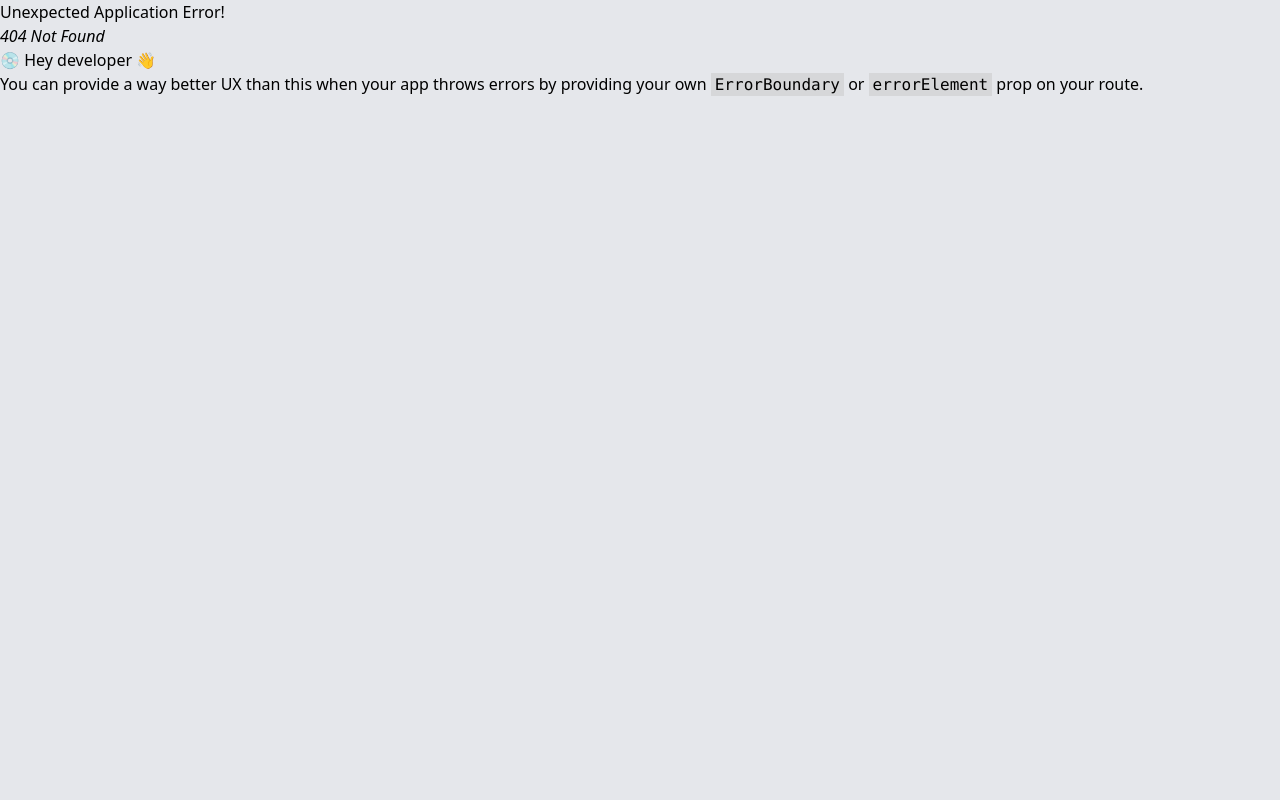
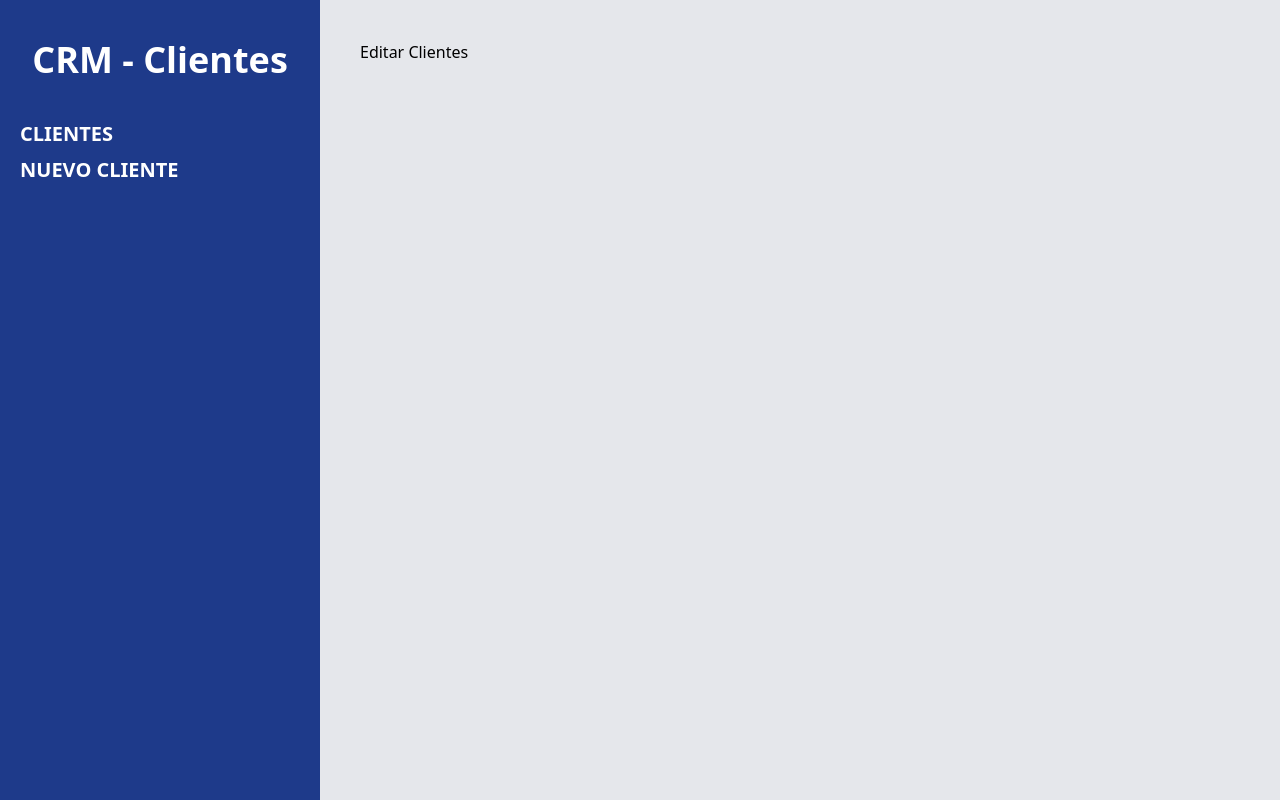
Before and after one commit to Jair-vet/CRM-Clientes-react, a React (Vite) app: page /clientes/1/editar in a window 1280 px wide. Before the commit this address had no page. Built offline with nearby package versions, Linux system fonts and the light colour scheme; data requests are answered from the project's data file.

Commit message:
Obtenermos el Cliente

```diff
--- a/src/components/Cliente.jsx
+++ b/src/components/Cliente.jsx
@@ -1,6 +1,8 @@
+import { Navigate, useNavigate } from "react-router-dom"
 
 export const Cliente = ({cliente}) => {
 
+    const navigate = useNavigate()
     const { nombre, empresa, email, telefono, id } = cliente
 
   return (
@@ -20,6 +22,7 @@ export const Cliente = ({cliente}) => {
             <button
                 type="button"
                 className="bg-blue-700 text-white p-2 rounded-md w-full hover:bg-blue-600 font-bold text-xs uppercase"
+                onClick={ () => navigate(`/clientes/${id}/editar`) }
             >
                 Editar
             </button>
--- a/src/data/clientes.js
+++ b/src/data/clientes.js
@@ -2,6 +2,15 @@
 export const obtenerCliente = async () => {
 
     const respuesta = await fetch(import.meta.env.VITE_API_URL)
+    const resultado = await respuesta.json()
+
+    return resultado
+}
+
+//  Obtener Cliente
+export const obtenerClientes = async (id) => {
+
+    const respuesta = await fetch(`${import.meta.env.VITE_API_URL}/${id}`)
     const resultado = await respuesta.json()
 
     return resultado
--- a/src/main.jsx
+++ b/src/main.jsx
@@ -4,6 +4,7 @@ import { RouterProvider, createBrowserRouter } from 'react-router-dom'
 import { ErrorPage } from './components/ErrorPage'
 import { Layout } from './components/Layout'
 import './index.css'
+import { EditarCliente, loader as editarClienteLoader } from './pages/EditarCliente'
 import { Index , loader as clientesLoader} from './pages/Index'
 import { NuevoCliente, action as nuevoClienteAction } from './pages/NuevoCliente'
 
@@ -23,6 +24,11 @@ const router = createBrowserRouter([
         element: <NuevoCliente />,
         action: nuevoClienteAction,
       },
+      {
+        path: '/clientes/:clienteId/editar',
+        element: <EditarCliente />,
+        loader: editarClienteLoader,
+      },
     ]
   },
 ])
--- /dev/null
+++ b/src/pages/EditarCliente.jsx
@@ -0,0 +1,17 @@
+import { obtenerClientes } from "../data/clientes";
+
+export const loader = async ({params}) => {
+    const cliente = await obtenerClientes(params.clienteId)
+    console.log(cliente);
+
+    return cliente
+}
+
+export const EditarCliente = () => {
+
+
+  return (
+    <h1>Editar Clientes</h1>
+
+  )
+}
```
